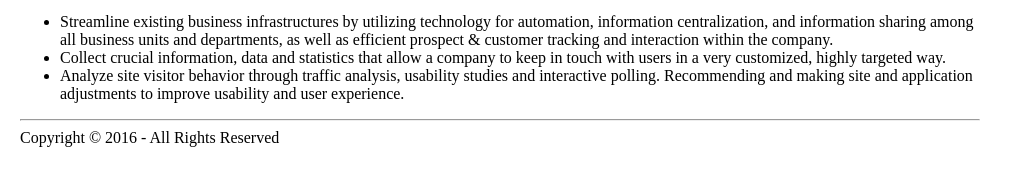
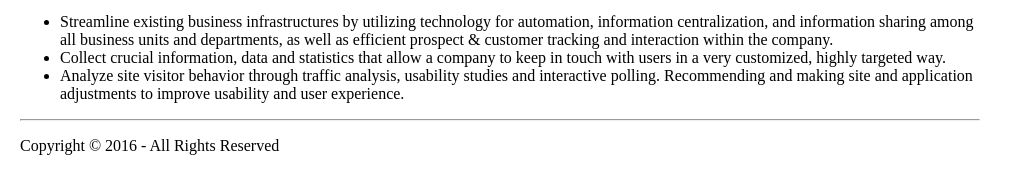
Before and after one commit to fatenT/Assignment2, a plain HTML site: page solutions.html in a window 1280 px wide. Shown: the part 1123-1294 px from the top of the page, without its empty margins (0-1023 px from the left). Before the commit the page ends 1270 px from the top, so only its background shows below. Drawn offline with Linux system fonts and the light colour scheme.

```diff
--- a/solutions.html
+++ b/solutions.html
@@ -88,9 +88,9 @@
 
     </section>
 
-    <hr>
     <footer>
-		Copyright &copy; 2016 - All Rights Reserved
+        <hr>
+		<p>Copyright &copy; 2016 - All Rights Reserved</p>
 	</footer>
 
 </body>
```
Also changed, not shown: aboutus.html (+3 -2 lines), contactus.html (+2 -3 lines), index.html (+3 -2 lines), 1 other file.
